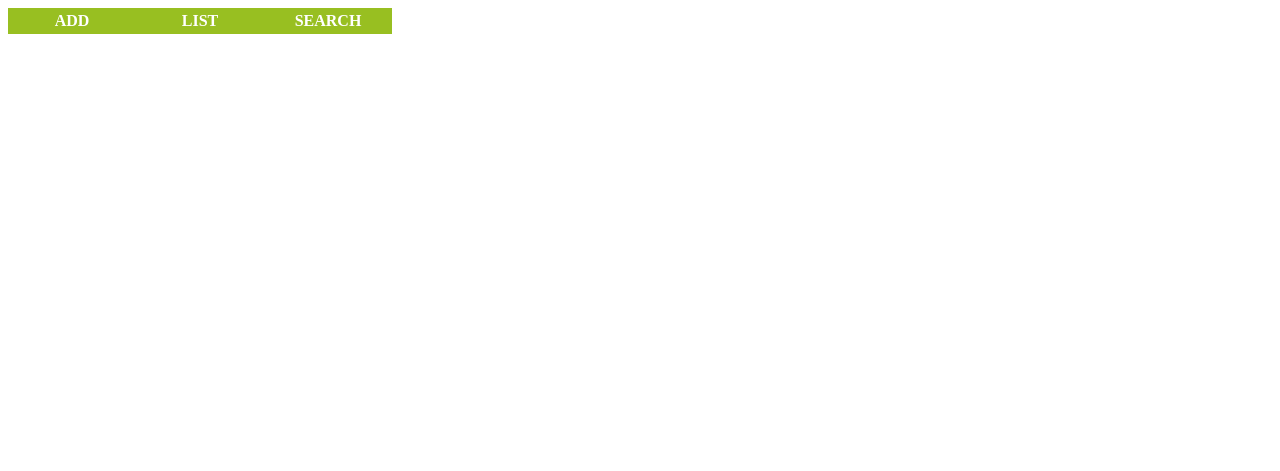
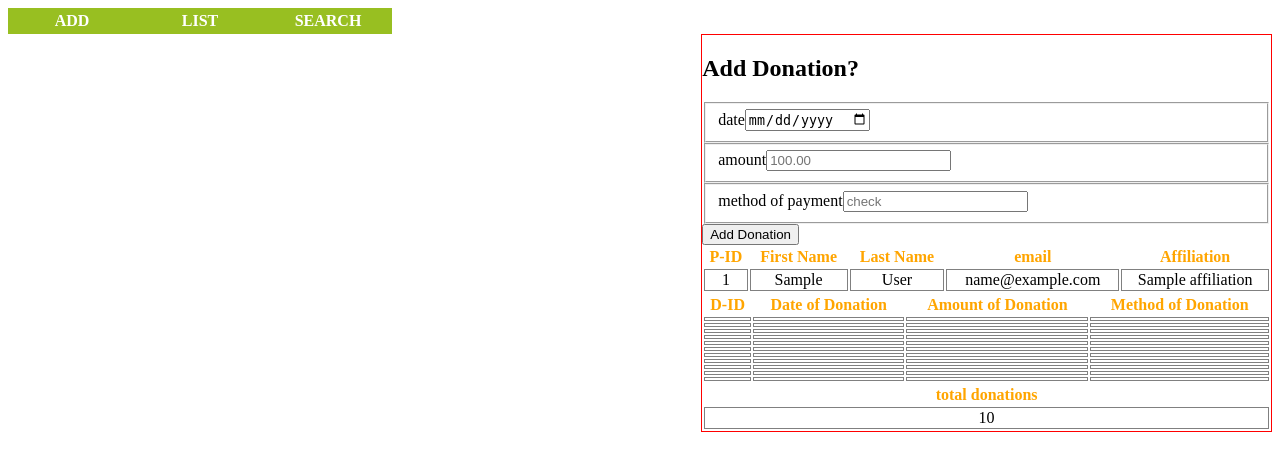
Before and after one commit to royschuyler/nfp, a Node server app: template views/donation.jade in a window 1280 px wide. Shown: the top 471 px of the page. Run offline with Node 20, Linux system fonts and the light colour scheme; the template is opened without the code that fills it: most values are stand-ins (such as "Sample title", 1, 10 or a date in 2020); lists and menus that the app fills with data are empty; some libraries are stand-ins or nearby versions.

Commit message:
volunteer route works, volunteer query works

```diff
--- a/app8.js
+++ b/app8.js
@@ -84,7 +84,12 @@ app.post('/signup', function(req, res) {
       var name = rows[0].FirstName + ' ' + rows[0].LastName;
       var link = rows[0].PrimaryID;
       console.log(name)
-      res.render('donor', {name: name, link: link, donation: link + '/donation'})
+      res.render('donor',
+       { name: name,
+         link: link,
+         donation: link + '/donation',
+         volunteer: link + '/volunteer'
+       });
     });
   });
 
@@ -149,6 +154,60 @@ app.get('/:id/donation', function(req, res, next) {
 
 //---------------------------------------------------------------------------------------------
 
+  app.get('/:id/volunteer', function(req, res, next) {
+
+  pass = req.params.id;
+
+
+  db.all('SELECT * FROM Donor INNER JOIN Volunteer ON Donor.PrimaryID = Volunteer.VolunteerID WHERE Volunteer.VolunteerID =' + "'" + pass + "'", function(err, rows) {
+// console.log(rows[0].amount)
+  if(rows.length != 0) {
+    var arr = [];
+
+    for (var i = 0; i < rows.length; i++) {
+      var num = Number(rows[i].Hours)
+      arr.push(num)
+    }
+
+    var total = arr.reduce(function(a, b) {
+      return a + b;
+    });
+
+    res.render('volunteer', {
+      name: pass,
+      data: rows,
+      rows: rows[0],
+      total: total
+     });
+
+    } else {
+
+      db.all('SELECT * FROM Donor WHERE PrimaryID =' + "'" + pass + "'", function(err, rows) {
+
+        res.render('volunteer', {
+        name: pass,
+        data: rows,
+        rows: rows[0]
+        });
+      });
+    };
+  });
+});
+
+
+  app.post('/:id/volunteer', function(req, res) {
+    var pass = req.params.id;
+    console.log(pass)
+    if (req.body.Hours) {
+      // console.log(req.body)
+      db.run('INSERT INTO Volunteer(VolunteerID, Date, Hours, Department) VALUES(' + "'" + pass + "'" + ',' + '"' + req.body.Date + '"' + ',' + req.body.Hours + ',' + '"' + req.body.Department + '"' + ')');
+    };
+
+    res.redirect(req.get('referer'));
+
+  });
+
+
 //-----------------------------------------------------------------------------------------------
 
 app.listen(3000);
--- a/views/donation.jade
+++ b/views/donation.jade
@@ -1 +1,52 @@
 include ./header.jade
+div.name-container.left
+  h2 Add Donation?
+  form(action='/#{name}/donation',method='post')
+      div(data-role='fieldcontain')
+        fieldset(data-role='controlgroup')
+          label(for='date') date
+             input(id='date',type='date',value='',placeholder='10/27/1981',name='date')
+      div(data-role='fieldcontain')
+        fieldset(data-role='controlgroup')
+          label(for='amount') amount
+             input(id='amount',type='text',value='',placeholder='100.00',name='amount')
+      div(id='hiddendiv',data-role='fieldcontain')
+        fieldset(data-role='controlgroup')
+          label(for='method') method of payment
+             input(id='method',type='text',value='',placeholder='check',name='method')
+      div(data-role='fieldcontain')
+        input(type='submit',value='Add Donation',data-transition='fade', data-theme='c')
+  table(style='width:100%')
+    thead
+      th P-ID
+      th First Name
+      th Last Name
+      th email
+      th Affiliation
+    tbody
+      tr
+        td #{rows.DonorID}
+        td #{rows.FirstName}
+        td #{rows.LastName}
+        td #{rows.email}
+        td #{rows.Affiliation}
+  table(style='width:100%')
+    thead
+      th D-ID
+      th Date of Donation
+      th Amount of Donation
+      th Method of Donation
+    tbody
+    -var i = data
+    each value in i
+      tr
+        td #{value.PrimaryID}
+        td #{value.Date}
+        td #{value.amount}
+        td #{value.method}
+  table(style='width:100%')
+    thead
+      th total donations
+    tbody
+      tr
+        td #{total}
```
Also changed, not shown: views/donor.jade (+7 -4 lines), views/volunteer.jade (renamed from views/name.jade, +13 -17 lines).
